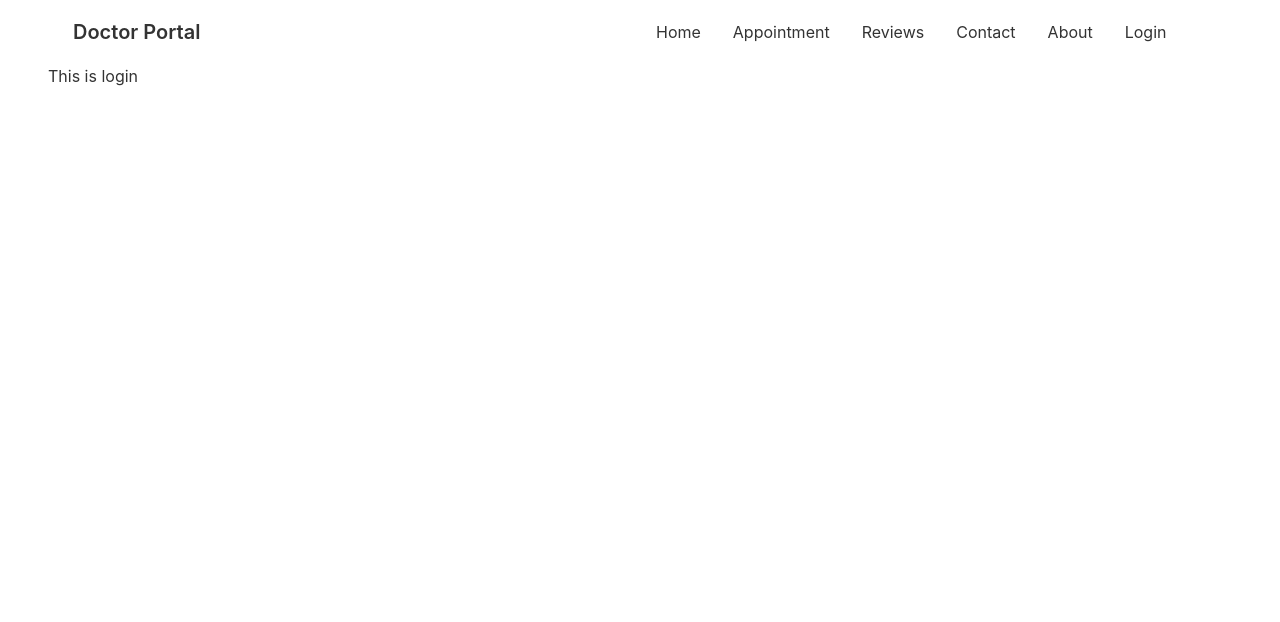
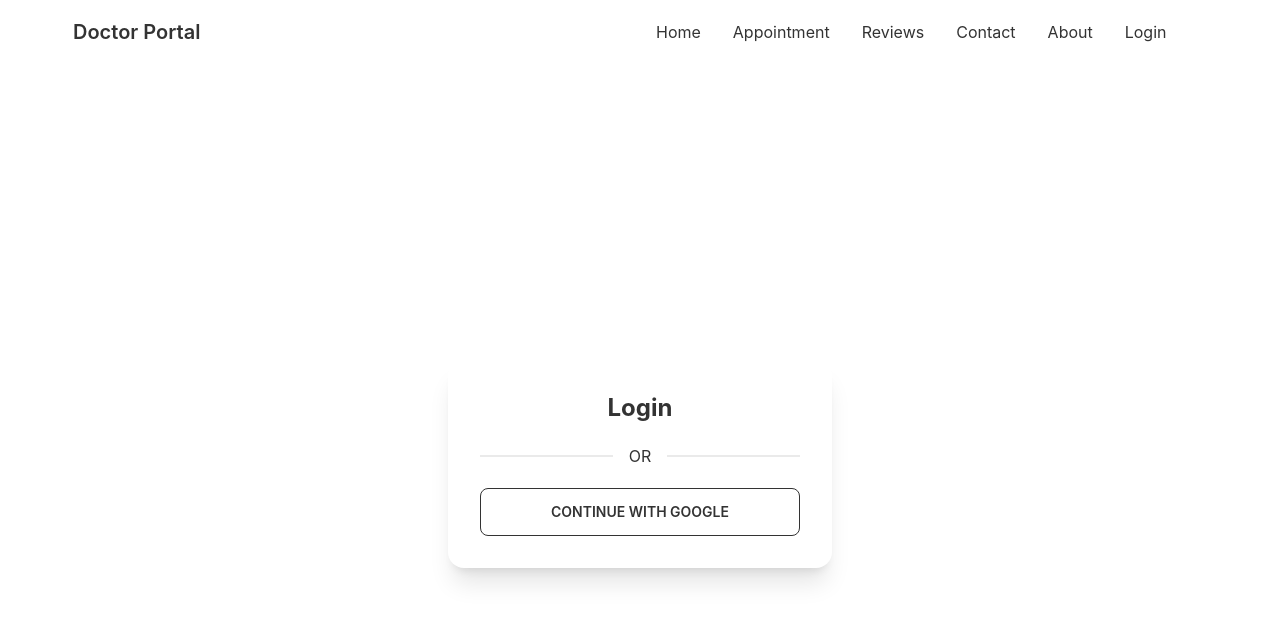
Before and after one commit to numansaady/ns-doctors-portal-client, a React (Create React App) app: page /login in a window 1280 px wide. Shown: the top 622 px of the page. Built offline with nearby package versions, Linux system fonts and the light colour scheme; no server answers.

Commit message:
google login added

```diff
--- a/package.json
+++ b/package.json
@@ -12,6 +12,7 @@
     "react": "^18.1.0",
     "react-day-picker": "^8.0.4",
     "react-dom": "^18.1.0",
+    "react-firebase-hooks": "^5.0.3",
     "react-router-dom": "^6.3.0",
     "react-scripts": "5.0.1",
     "web-vitals": "^2.1.4"
--- a/src/Pages/Login/Login.js
+++ b/src/Pages/Login/Login.js
@@ -1,11 +1,24 @@
-import React from 'react';
+import React from "react";
+import { useSignInWithGoogle } from 'react-firebase-hooks/auth';
+import auth from "../../firebase.init";
 
 const Login = () => {
-    return (
-        <div>
-            <h2>This is login</h2>
+    const [signInWithGoogle, user, loading, error] = useSignInWithGoogle(auth);
+
+  return (
+    <div className="flex justify-center items-center h-screen">
+      <div class="card w-96 bg-base-100 shadow-xl">
+        <div class="card-body">
+          <h2 class="text-2xl text-center font-bold">Login</h2>
+
+          <div class="divider">OR</div>
+          <button
+          onClick={()=> signInWithGoogle()}
+          class="btn btn-outline">Continue with Google</button>
         </div>
-    );
+      </div>
+    </div>
+  );
 };
 
 export default Login;
```
Also changed, not shown: 1 other file (tests, documents, lock files or other folders).
